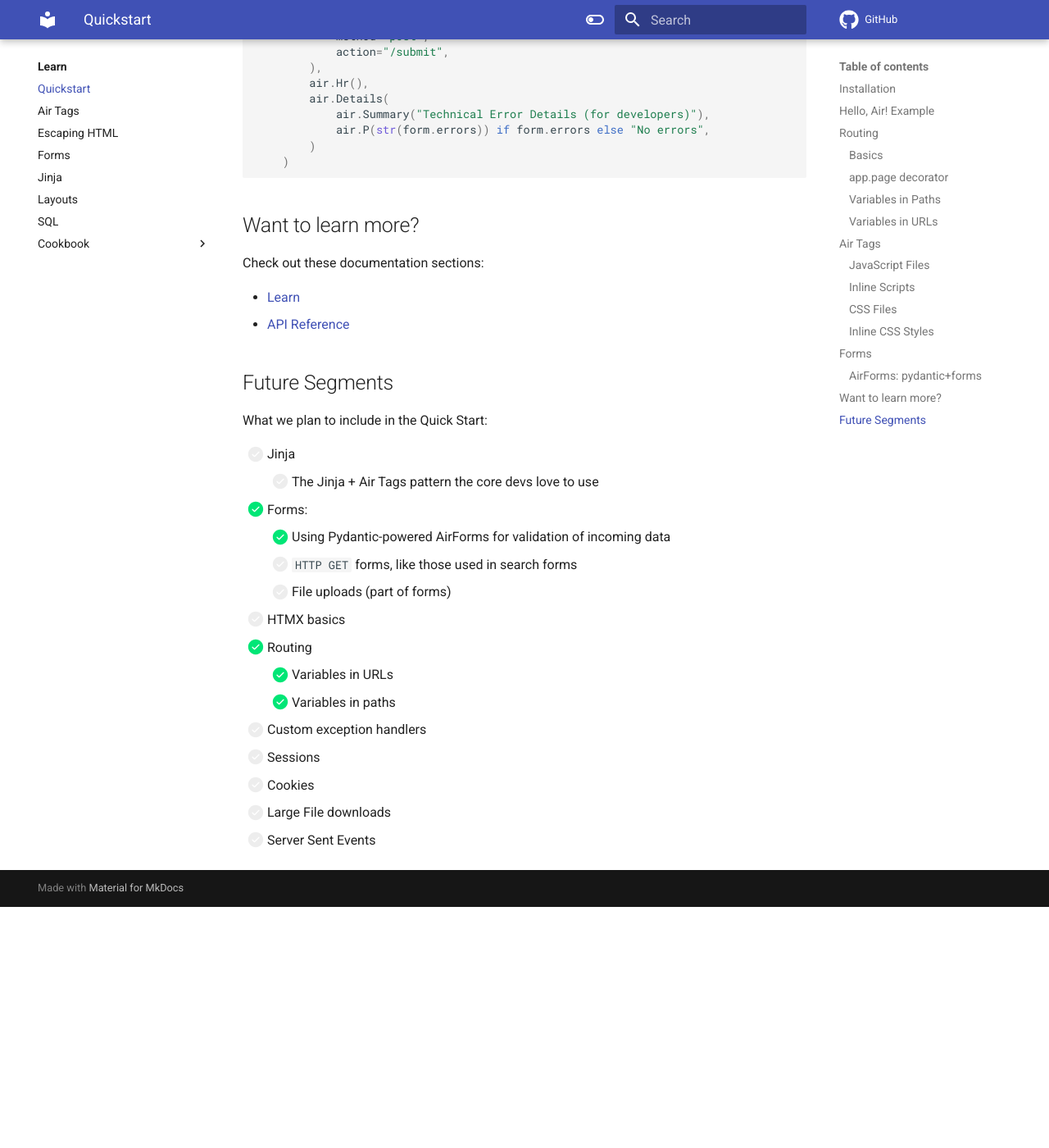
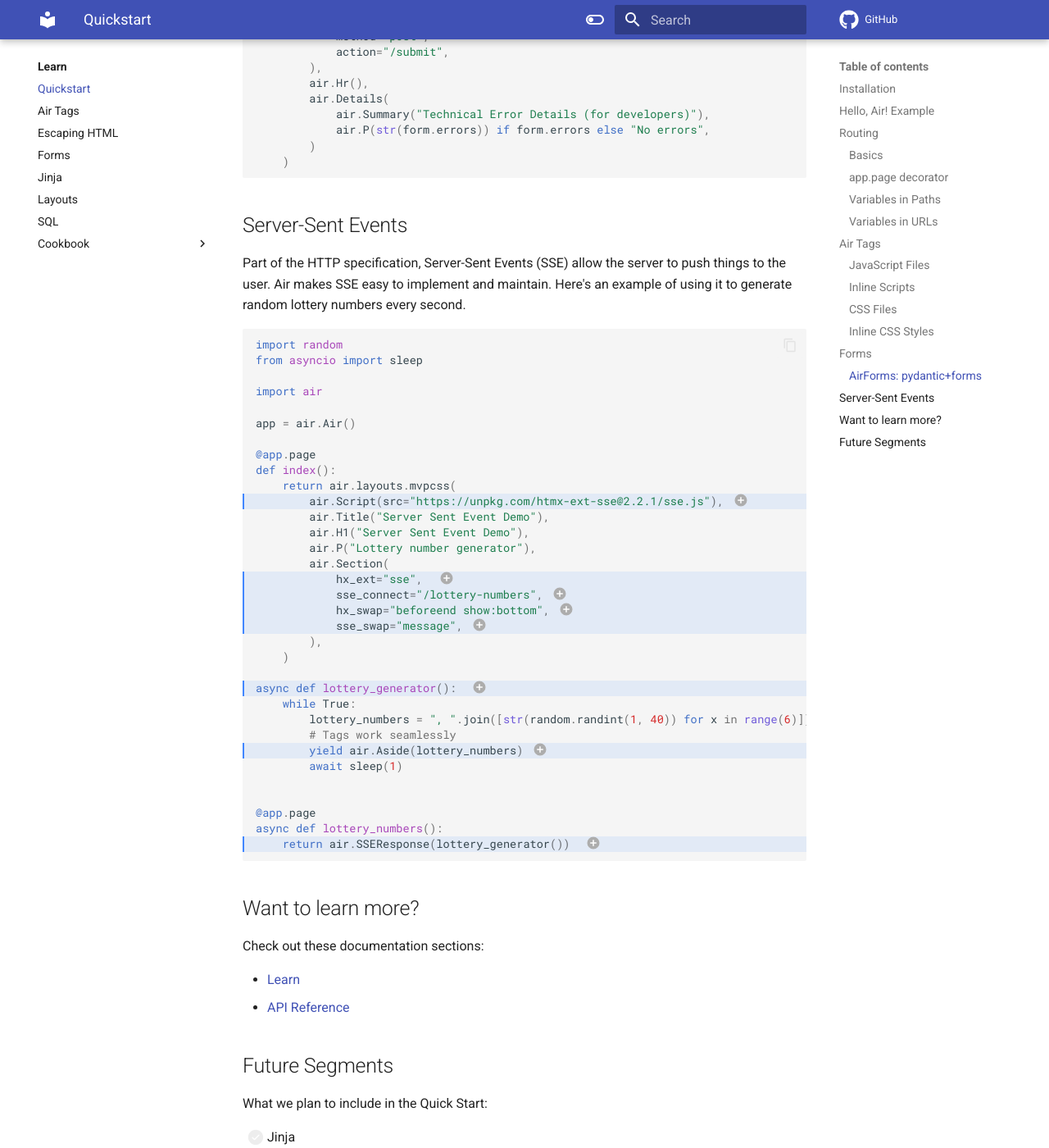
Before and after one commit to feldroy/air, an MkDocs documentation site: the page built from docs/learn/quickstart.md, in a window 1280 px wide and 1400 px high, scrolled down 7356 px. Shown: the whole window at 82% size. Built offline with MkDocs 1.6.1 and Material for MkDocs 9.7.7, drawn with Linux system fonts in a browser that asks for light colours; comment, search, counter and statistics services are not loaded; before the commit the page ends 8462 px from its top, so only the background shows below that.

Commit message:
Quickstart: SSE plus file in /examples

````diff
--- a/docs/learn/quickstart.md
+++ b/docs/learn/quickstart.md
@@ -379,6 +379,55 @@ async def handle_form(request: air.Request):
 6. The `.is_valid` property of an AirForm is powered by pydantic. It returns a `bool` that can be used to control logic of what to do with form successes or failures.
 7. Calling `.render()` on an AirForm generates the form in HTML. This follows a common pattern in Air with `.render()` methods.
 
+## Server-Sent Events
+
+Part of the HTTP specification, Server-Sent Events (SSE) allow the server to push things to the user. Air makes SSE easy to implement and maintain. Here's an example of using it to generate random lottery numbers every second.
+
+```python hl_lines="11 16 17 18 19 23 27 33"
+import random
+from asyncio import sleep
+
+import air
+
+app = air.Air()
+
+@app.page
+def index():
+    return air.layouts.mvpcss(
+        air.Script(src="https://unpkg.com/htmx-ext-sse@2.2.1/sse.js"), #(1)!
+        air.Title("Server Sent Event Demo"),
+        air.H1("Server Sent Event Demo"),
+        air.P("Lottery number generator"),
+        air.Section(
+            hx_ext="sse",  #(2)!
+            sse_connect="/lottery-numbers", #(3)!
+            hx_swap="beforeend show:bottom", #(4)!
+            sse_swap="message", #(5)!
+        ),
+    )
+
+async def lottery_generator():  #(6)!
+    while True:
+        lottery_numbers = ", ".join([str(random.randint(1, 40)) for x in range(6)])
+        # Tags work seamlessly
+        yield air.Aside(lottery_numbers) #(7)!
+        await sleep(1)
+
+
+@app.page
+async def lottery_numbers():
+    return air.SSEResponse(lottery_generator())  #(8)!
+```
+
+1. To use SSE, the source for the HTMX plugin for them has to be included in the page.
+2. The `hx_ext` attribute is used to initialize the SSE plugin.
+3. `sse_connect` is the endpoint where the SSE pushes from.
+4. `hx_swap` tells HTMX how to swap or place elements. In this case, it says to place the incoming HTML underneath all the other content in this section. The move the focus of the page to that location.
+5. The `sse_swap` attribute informs HTMX that we only want to receive SSE events of the `message` type. This is a common response and shouldn't be changed unless you have a good reason.
+6. The `air.SSEResponse` needs a generator function or generator expression. Our example just generates random numbers, but people use similar functions to query databases and fetch data from APIs. Of note is that in our example instead of using `return` statements we use `yield` statements to ensure control is not lost.
+7. Air Tags work great, but any type of data can be passed back.
+8. Air does all  heavy lifting of setting up a streaming response for us. All we need to do is pass generator functions or generator expressions into it and it just works!
+
 
 ## Want to learn more?
 
@@ -405,4 +454,4 @@ What we plan to include in the Quick Start:
 - [ ] Sessions
 - [ ] Cookies
 - [ ] Large File downloads
-- [ ] Server Sent Events
+- [x] Server Sent Events
````
Also changed, not shown: 1 other file.
